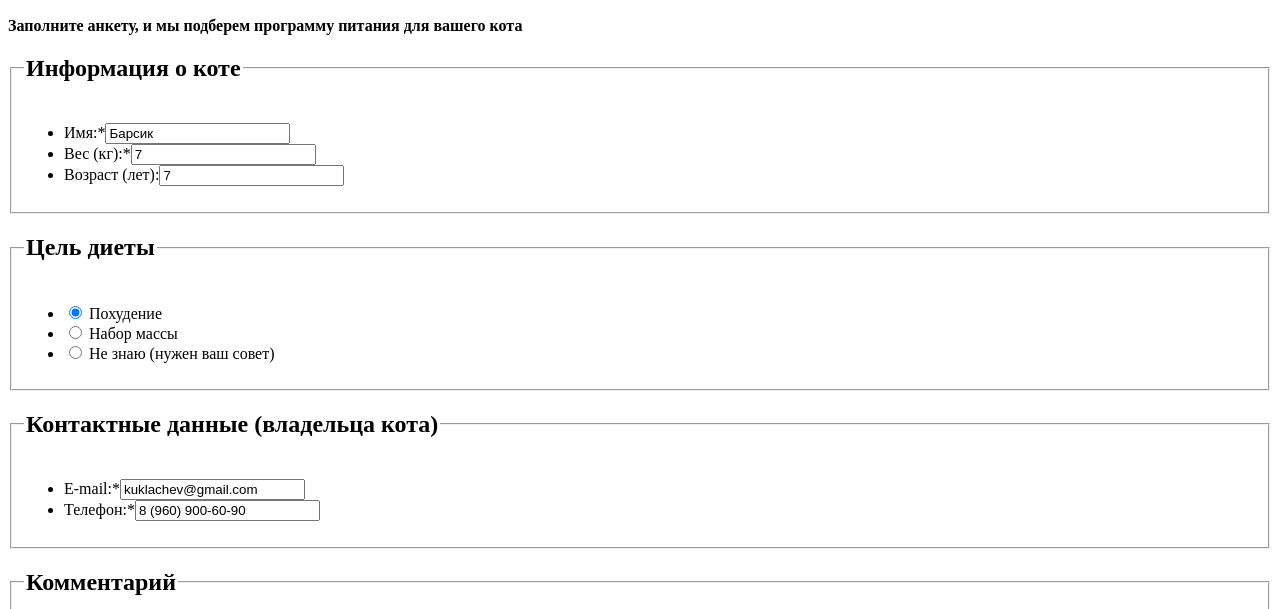
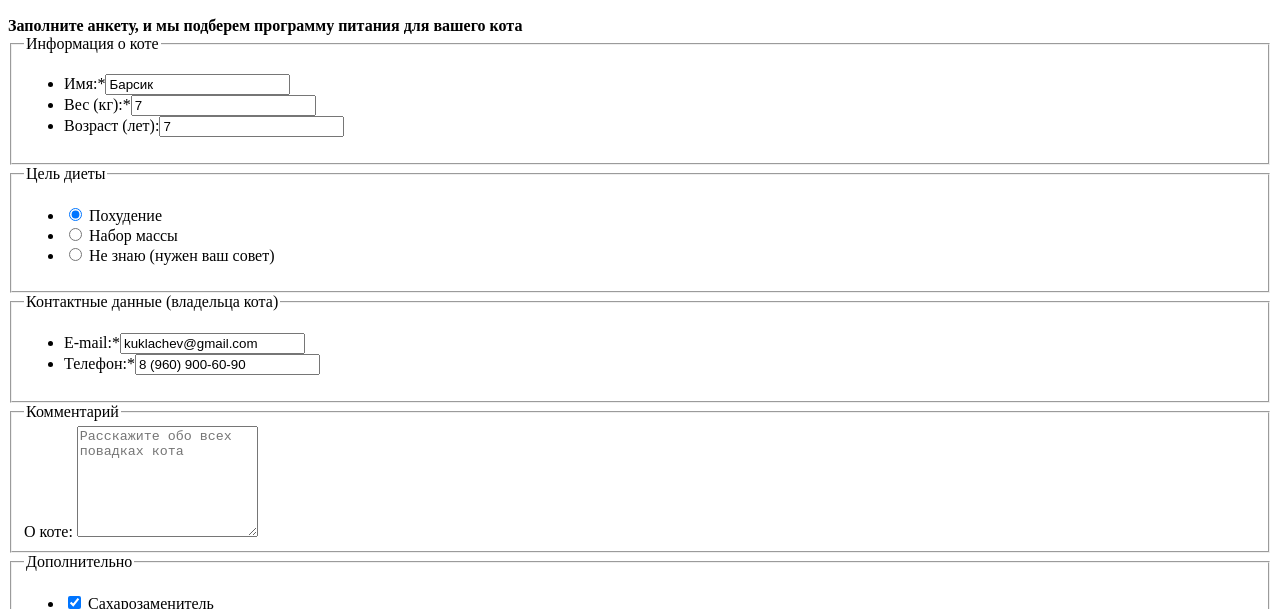
Before and after one commit to izy-code/2368061-cat-energy-29, a website: page source/form.html in a window 1280 px wide. Shown: the part 191-800 px from the top of the page. Drawn offline with Linux system fonts and the light colour scheme.

Commit message:
fix: Change form labels and academy logo desc

```diff
--- a/source/form.html
+++ b/source/form.html
@@ -41,9 +41,7 @@
         <b class="plan__subhead">Заполните анкету, и мы подберем программу питания для вашего кота</b>
         <form class="plan__form" action="https://echo.htmlacademy.ru/" method="post">
           <fieldset class="plan__field-group">
-            <legend class="plan__legend">
-              <h2 class="visually-hidden">Информация о коте</h2>
-            </legend>
+            <legend class="visually-hidden">Информация о коте</legend>
             <ul class="plan__list">
               <li class="plan__item">
                 <label class="field">
@@ -65,9 +63,7 @@
             </ul>
           </fieldset>
           <fieldset class="plan__field-group">
-            <legend class="plan__legend">
-              <h2 class="visually-hidden">Цель диеты</h2>
-            </legend>
+            <legend class="visually-hidden">Цель диеты</legend>
             <ul class="plan__list">
               <li class="plan__item">
                 <label class="radio">
@@ -90,9 +86,7 @@
             </ul>
           </fieldset>
           <fieldset class="plan__field-group">
-            <legend class="plan__legend">
-              <h2 class="subhead">Контактные данные (владельца кота)</h2>
-            </legend>
+            <legend class="plan__legend subhead">Контактные данные (владельца кота)</legend>
             <ul class="plan__list">
               <li class="plan__item">
                 <label class="field field--icon">
@@ -109,9 +103,7 @@
             </ul>
           </fieldset>
           <fieldset class="plan__field-group">
-            <legend class="plan__legend">
-              <h2 class="subhead">Комментарий</h2>
-            </legend>
+            <legend class="plan__legend subhead">Комментарий</legend>
             <label class="field">
               <span class="visually-hidden">О коте:</span>
               <textarea class="field__control" name="comment" placeholder="Расскажите обо всех повадках кота"
@@ -119,9 +111,7 @@
             </label>
           </fieldset>
           <fieldset class="plan__field-group">
-            <legend class="plan__legend">
-              <h2 class="subhead">Дополнительно</h2>
-            </legend>
+            <legend class="plan__legend subhead">Дополнительно</legend>
             <ul class="plan__list">
               <li class="plan__item">
                 <label class="checkbox">
@@ -203,7 +193,8 @@
         <span class="logo-academy__title" lang="en">HTML Academy</span>
       </a>
       <a class="footer__academy-icon logo-academy" href="https://htmlacademy.ru/intensive/adaptive">
-        <svg class="logo-academy__icon" width="27" height="34" role="img" aria-label="Логотип HTML Academy">
+        <svg class="logo-academy__icon" width="27" height="34" role="img" aria-labelledby="academy-logo-title">
+          <desc id="academy-logo-title">Логотип HTML Academy</desc>
           <use xlink:href="img/logo-htmlacademy.svg#icon"></use>
         </svg>
       </a>
```
Also changed, not shown: source/catalog.html (+2 -1 lines), source/index.html (+3 -3 lines), source/img/logo-htmlacademy.svg.
